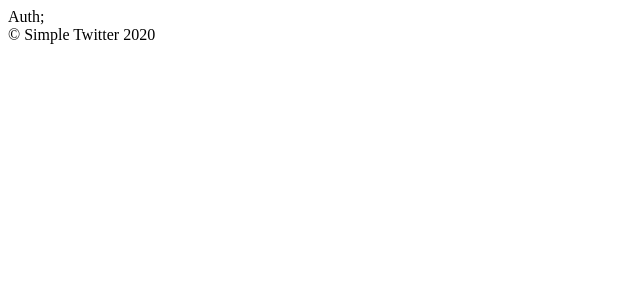
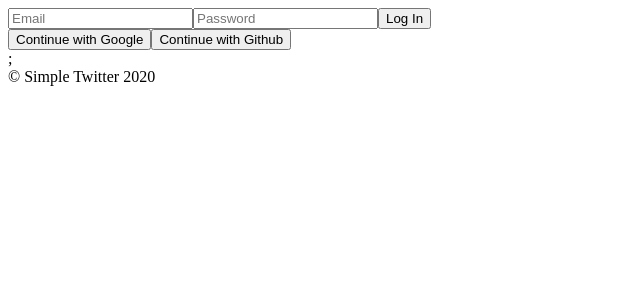
Before and after one commit to junghong0512/simple_twitter, a React (Create React App) app: page / in a window 1280 px wide. Shown: the top 300 px of the page, without its empty margins (0-640 px from the left). Built offline with nearby package versions, Linux system fonts and the light colour scheme; no server answers.

Commit message:
#2.1 Login Form part One

```diff
--- a/src/routes/Auth.js
+++ b/src/routes/Auth.js
@@ -1,5 +1,52 @@
-import React from "react";
+import React, { useState } from "react";
 
-const Auth = () => <span>Auth</span>;
+const Auth = () => {
+  const [email, setEmail] = useState("");
+  const [password, setPassword] = useState("");
+
+  const onChange = (event) => {
+    const {
+      target: { name, value },
+    } = event;
+
+    if (name === "email") {
+      setEmail(value);
+    } else if (name === "password") {
+      setPassword(value);
+    }
+  };
+
+  const onSubmit = (event) => {
+    event.preventDefault();
+  };
+
+  return (
+    <div>
+      <form onSubmit={onSubmit}>
+        <input
+          name="email"
+          type="text"
+          placeholder="Email"
+          required
+          value={email}
+          onChange={onChange}
+        />
+        <input
+          name="password"
+          type="password"
+          placeholder="Password"
+          required
+          value={password}
+          onChange={onChange}
+        />
+        <input type="submit" value="Log In" />
+      </form>
+      <div>
+        <button>Continue with Google</button>
+        <button>Continue with Github</button>
+      </div>
+    </div>
+  );
+};
 
 export default Auth;
```
Also changed, not shown: 1 other file (tests, documents, lock files or other folders).
